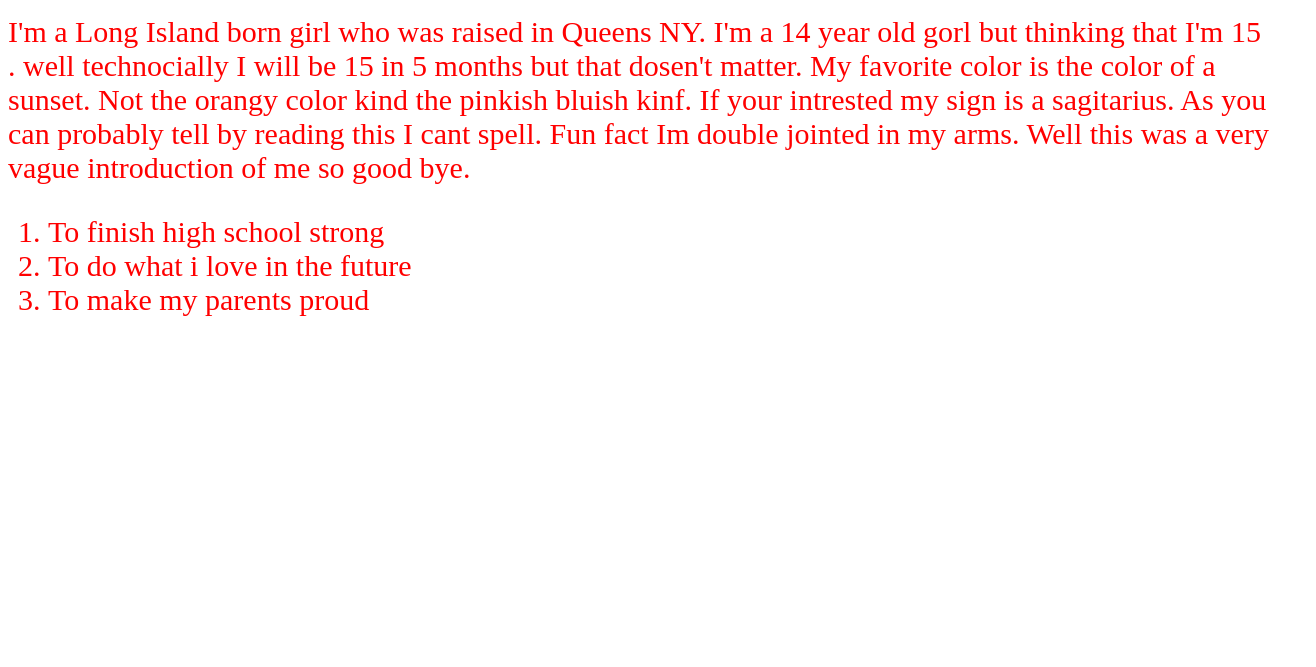
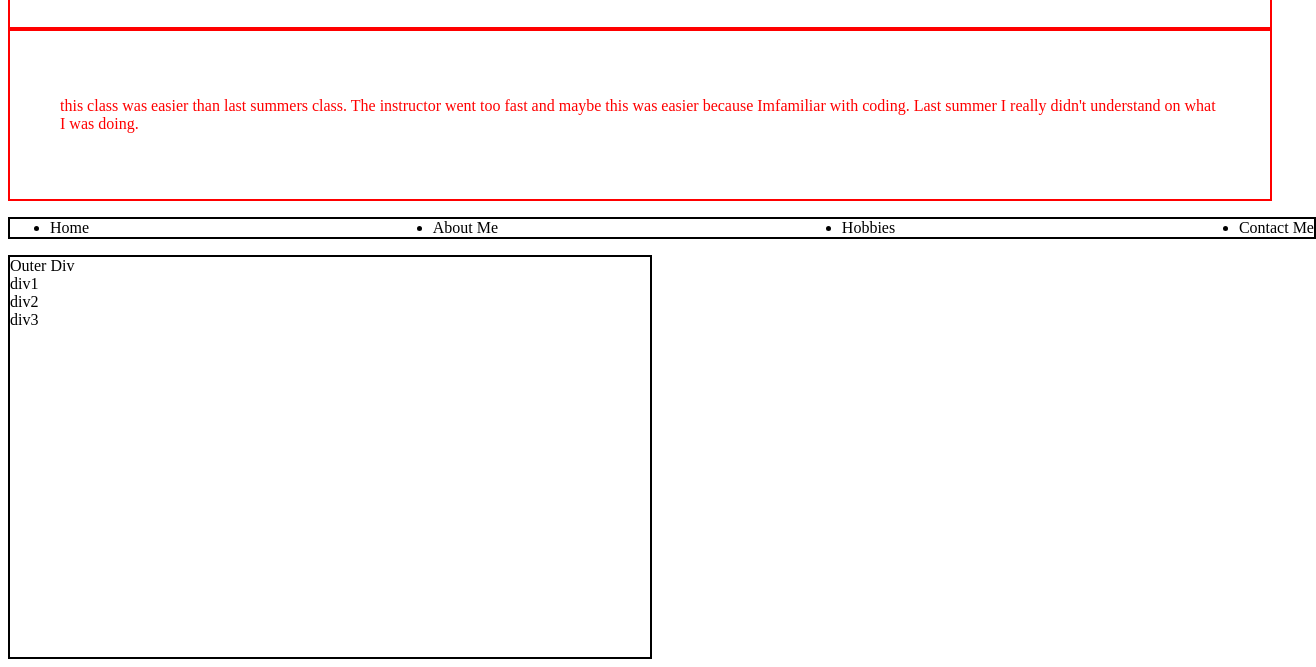
Before and after one commit to DivineFaith1122/My-portofolio, a plain HTML site: page index.html in a window 1280 px wide. Shown: the part 385-1052 px from the top of the page, 1316 px wide, since content can reach past the window. Before the commit the page ends 800 px from the top, so only its background shows below. Drawn offline with Linux system fonts and the light colour scheme.

Commit message:
styling positioning flexbox

```diff
--- a/Assetts/CSS/style.css
+++ b/Assetts/CSS/style.css
@@ -1,4 +1,32 @@
 .sleep{color: red;}
-.sleep p,li{font-size: 30px;}
+
+ .sleep {border: 2px solid;
+ 	width: 50%
+ 	margin-bottom: 10px;
+    margin:0 auto;
+    padding: 50px;
+    display: flex;
+    flex-direction: row;}
+
 .sleep img{/*  height:100vh;
 	       width:100vw;*/}
+
+.nav {
+	width:100%;
+	border: 2px solid;
+    display:flex;
+    flex-direction: row;
+    justify-content: space-between;
+
+
+}
+.flex{
+	height: 50vh;
+	width: 50vw;
+	border: 2px solid;
+}
+.flexe{
+	width: 30%;
+	height: 30%
+	border:2px dotted;
+}
--- a/index.html
+++ b/index.html
@@ -10,6 +10,7 @@
 </head>
 <body>
 <div class="sleep">
+
 <img src="https://yt3.ggpht.com/-eAmVzegSrZs/AAAAAAAAAAI/AAAAAAAAAAA/Q7rI85PwawA/s900-c-k-no-mo-rj-c0xffffff/photo.jpg">
 
 
@@ -26,6 +27,43 @@
 
 	</ol>
 	</div>
-</header><!-- /header -->
+	<div class="sleep">
+	<p>this class was easier than last summers class. The instructor went too fast and maybe this was easier because Imfamiliar with coding. Last summer I really didn't understand on what I was doing.</p>
+		</div>
+
+	<div>
+	<nav>
+		<ul class="nav">
+		    <li>Home</li>
+		    <li>About Me </li>
+		    <li>Hobbies</li>
+		    <li>Contact Me</li>
+
+
+
+
+
+
+		</ul>
+
+
+
+
+
+	</nav>
+
+
+
+
+	</div>
+    <div class="flex">
+    Outer Div
+    	<div class="flexe">div1</div>
+    	<div class="flexe">div2</div>
+    	<div class="flexe">div3</div>
+    </div>
+
+
+
 </body>
 </html>
```
